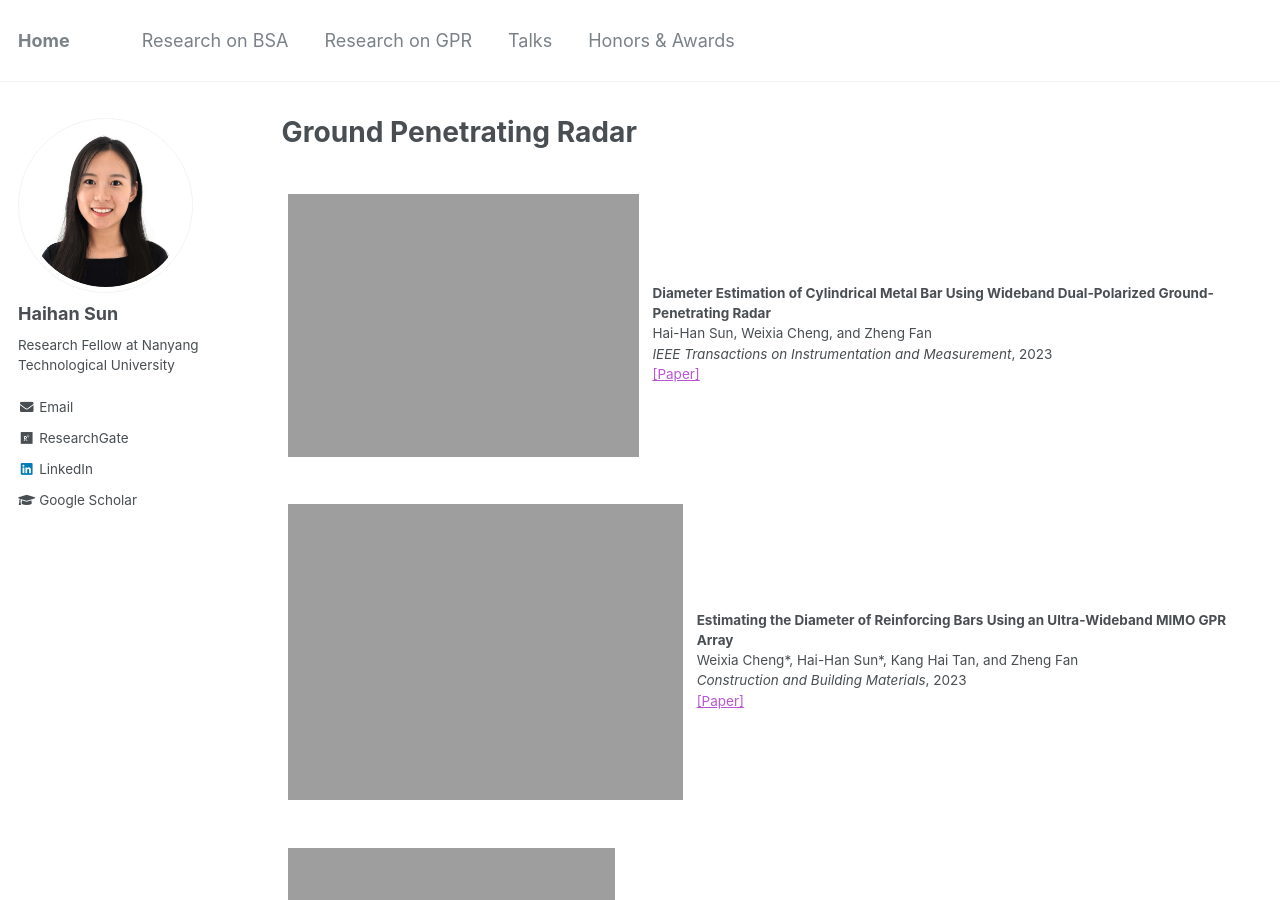
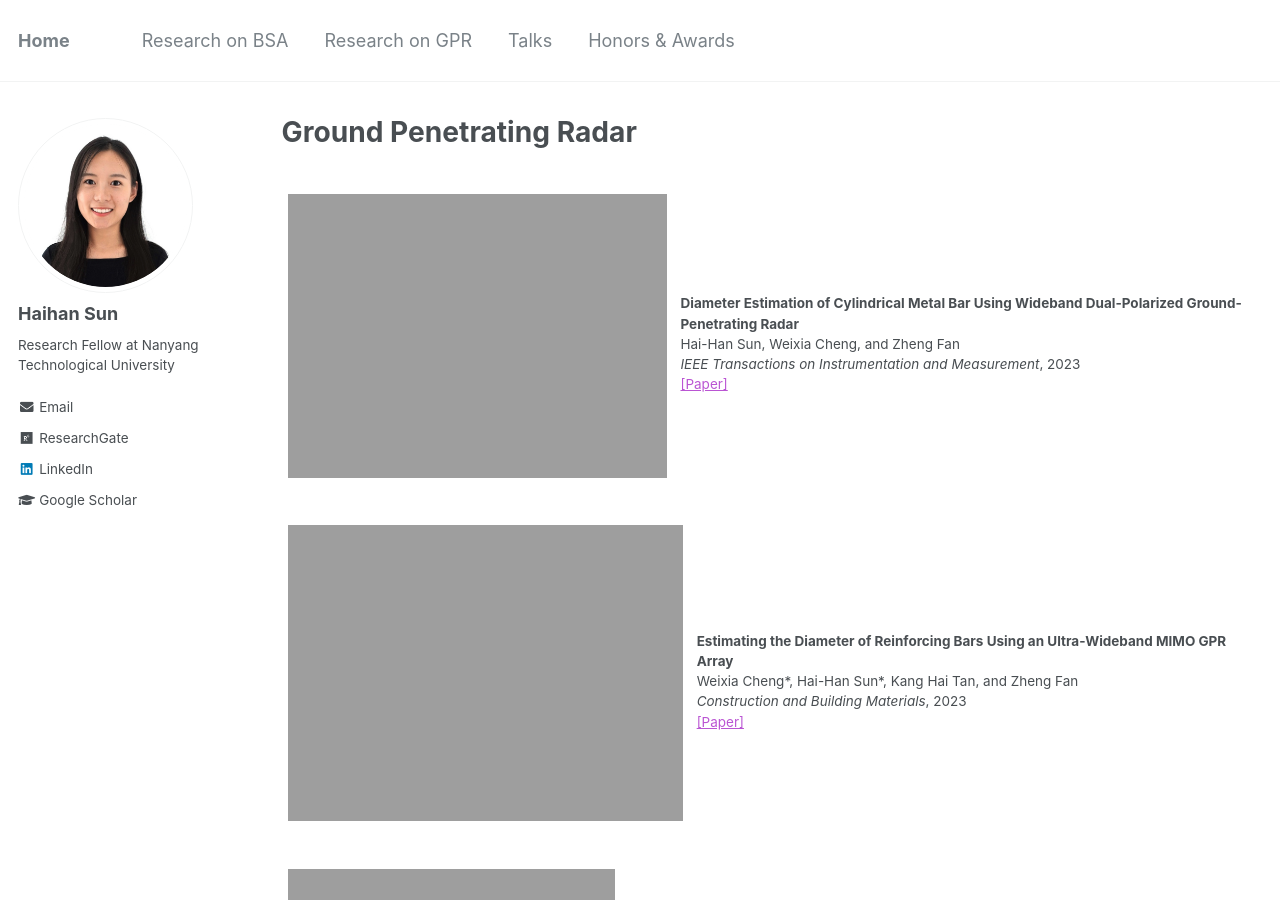
Before and after one commit to Haihan-Sun/Haihan-Sun.github.io, a Jekyll site: the page built from _pages/GPR.html, in a window 1280 px wide and 900 px high. Built offline with Jekyll 4.4.1, drawn with Linux system fonts in a browser that asks for light colours.

Commit message:
Update GPR.html

```diff
--- a/_pages/GPR.html
+++ b/_pages/GPR.html
@@ -15,13 +15,18 @@ author_profile: true
 <body>
 <br>
 
-<table class="imgtable"><tr><td>
-<img src="https://haihan-sun.github.io/_pages/images/dual-pol.png" width="400" >&nbsp;</td>
-<td align="left"><p><b>Diameter Estimation of Cylindrical Metal Bar Using Wideband Dual-Polarized Ground-Penetrating Radar</b> <br />
-Hai-Han Sun, Weixia Cheng, and Zheng Fan <br/>
-<i>IEEE Transactions on Instrumentation and Measurement</i>, 2023  <br/>
-<a href="https://arxiv.org/pdf/2212.13021.pdf" style="color:MediumOrchid;">[Paper]</a>  <br />
-</td></tr></table>
+<table class="imgtable">
+  <tr>
+    <td style = "width:40%">
+      <img src="https://haihan-sun.github.io/_pages/images/dual-pol.png" width="400" >&nbsp;
+    </td>
+  <td align="left"><p><b>Diameter Estimation of Cylindrical Metal Bar Using Wideband Dual-Polarized Ground-Penetrating Radar</b> <br />
+    Hai-Han Sun, Weixia Cheng, and Zheng Fan <br/>
+    <i>IEEE Transactions on Instrumentation and Measurement</i>, 2023  <br/>
+    <a href="https://arxiv.org/pdf/2212.13021.pdf" style="color:MediumOrchid;">[Paper]</a>  <br />
+  </td>
+ </tr>
+</table>
 
 <table class="imgtable"><tr><td>
 <img src="https://haihan-sun.github.io/_pages/images/array.png" width="400" />&nbsp;</td>
```
